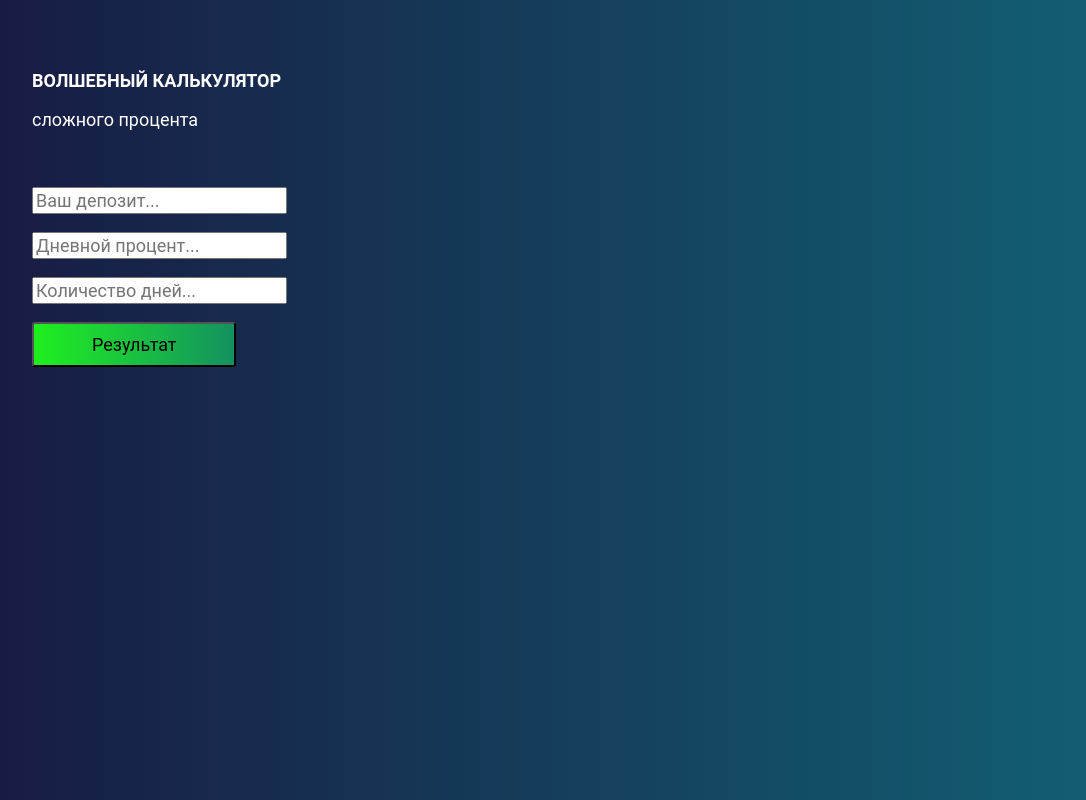
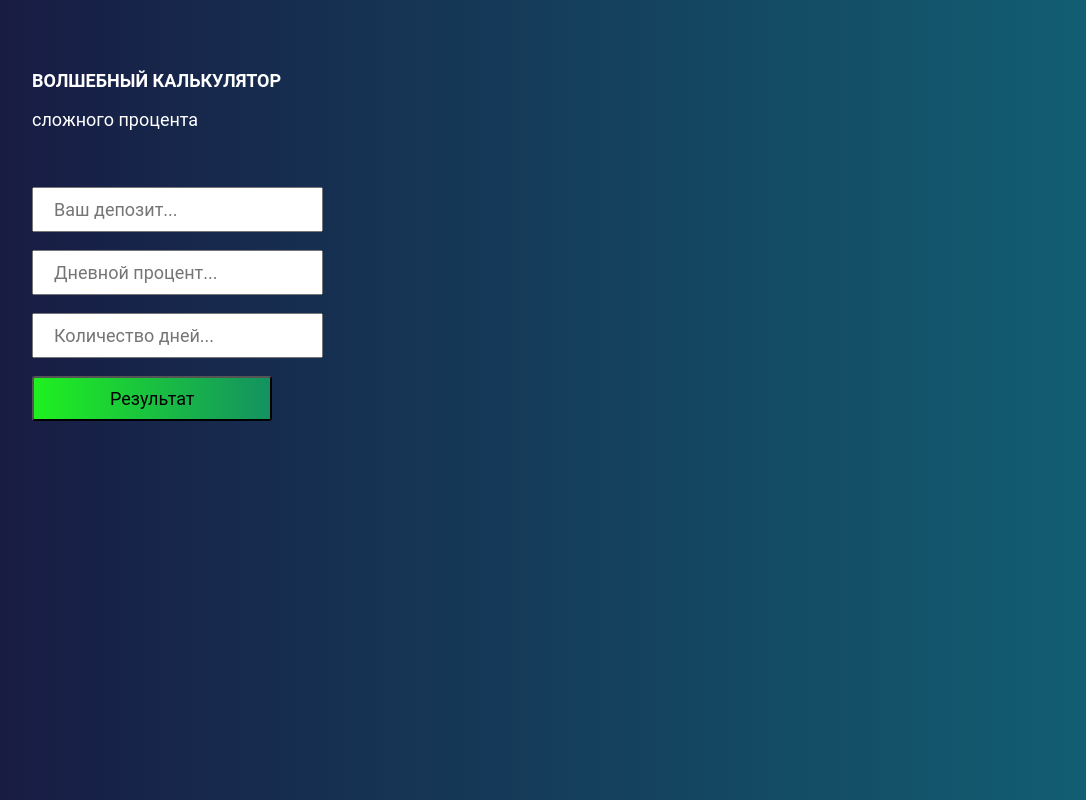
Before and after one commit to DG-webdesign/DG-art-project, a plain HTML site: page index.html in a window 1280 px wide. Shown: the whole page, without its empty margins (26-1112 px from the left). Drawn offline with Linux system fonts and the light colour scheme.

Commit message:
Добавил папку
Прверка синхронизации по всем приложениям

```diff
--- a/main2.css
+++ b/main2.css
@@ -4,6 +4,8 @@
 }
 
 body {
+  width: 400px;
+  height: 300px;
   background: #181a42;
   background: -webkit-linear-gradient(to right, #181a42, #116879);
   background: linear-gradient(to right, #181a42, #116879);
@@ -22,7 +24,7 @@ button {
   font-family: "Roboto", sans-serif, white;
   background: linear-gradient(to left, #1ff01f, #149161, #1ff01f);
   text-decoration: none;
-  padding: 10px 58px;
+  padding: 10px 76px;
   border-radius: 3px;
   background-size: 200%;
   transition: 0.5s;
@@ -31,3 +33,7 @@ button {
 button:hover {
   background-position: right;
 }
+
+input {
+  padding: 10px 20px;
+}
```
Also changed, not shown: DevEd_DGart/index.html (added, +11 -0 lines).
